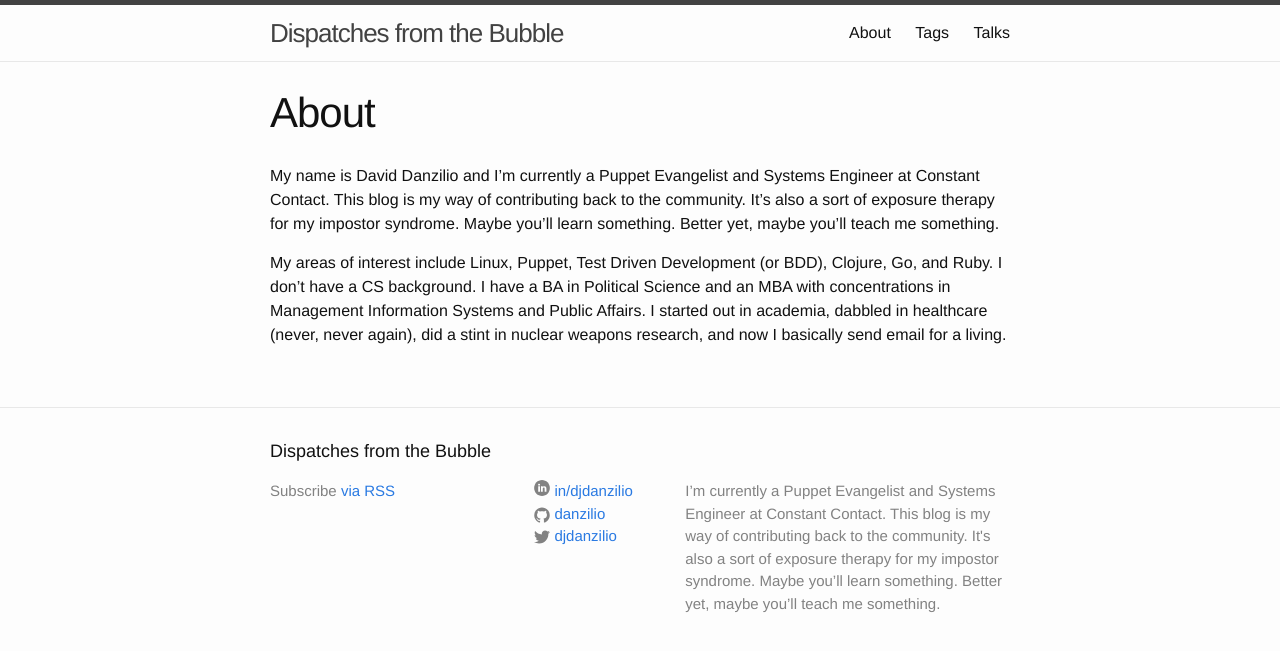
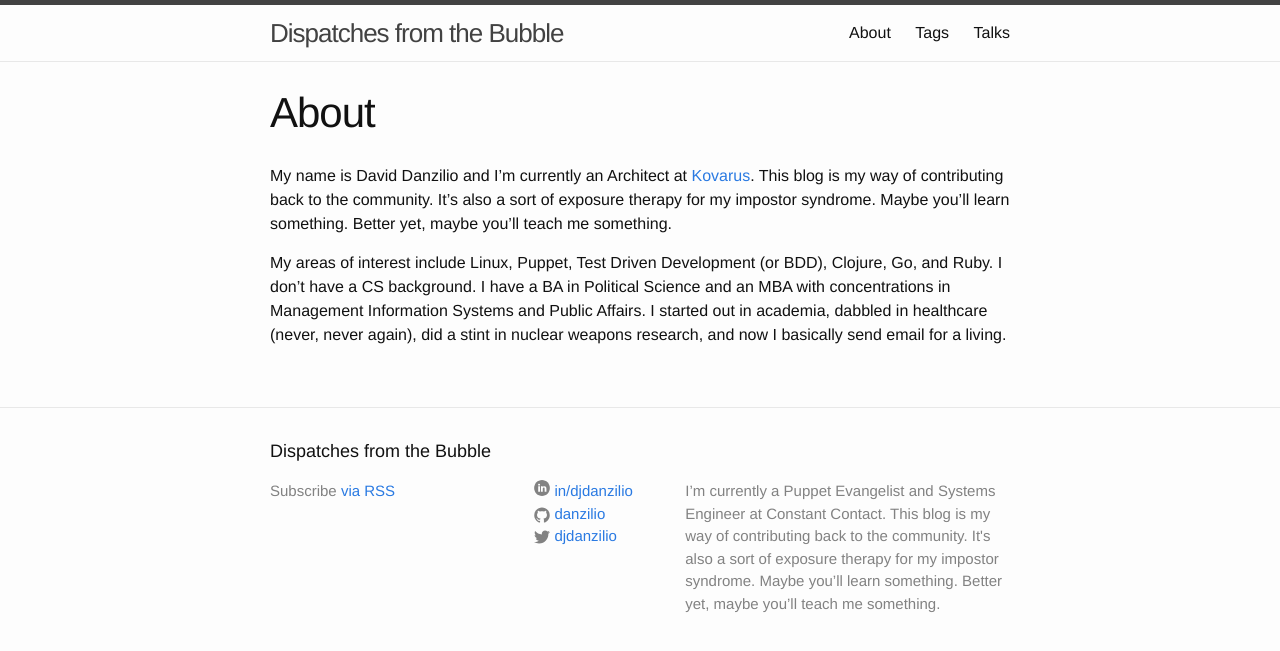
Before and after one commit to danzilio/danzilio.github.io, a Jekyll site: the page built from about.md, in a window 1280 px wide. Shown: the top 651 px of the page. Built offline with Jekyll 4.4.1, drawn with Linux system fonts in a browser that asks for light colours.

Commit message:
Updating about me

```diff
--- a/about.md
+++ b/about.md
@@ -4,6 +4,6 @@ title: About
 permalink: /about/
 ---
 
-My name is David Danzilio and I’m currently a Puppet Evangelist and Systems Engineer at Constant Contact. This blog is my way of contributing back to the community. It’s also a sort of exposure therapy for my impostor syndrome. Maybe you’ll learn something. Better yet, maybe you’ll teach me something.
+My name is David Danzilio and I’m currently an Architect at [Kovarus](http://www.kovarus.com). This blog is my way of contributing back to the community. It’s also a sort of exposure therapy for my impostor syndrome. Maybe you’ll learn something. Better yet, maybe you’ll teach me something.
 
 My areas of interest include Linux, Puppet, Test Driven Development (or BDD), Clojure, Go, and Ruby. I don’t have a CS background. I have a BA in Political Science and an MBA with concentrations in Management Information Systems and Public Affairs. I started out in academia, dabbled in healthcare (never, never again), did a stint in nuclear weapons research, and now I basically send email for a living.
```
